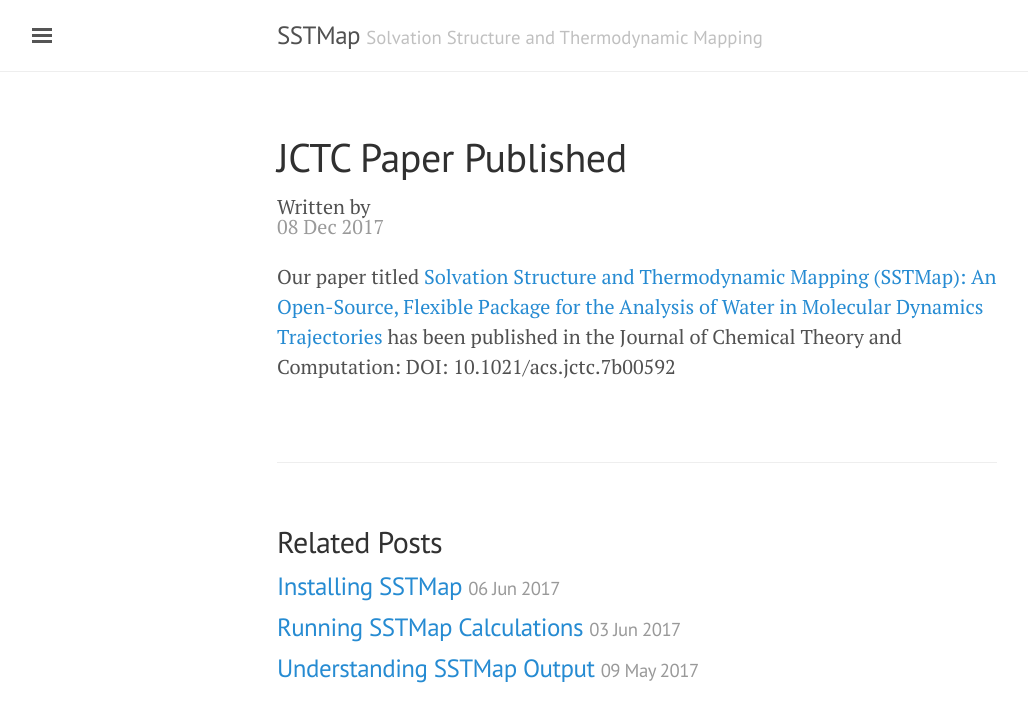
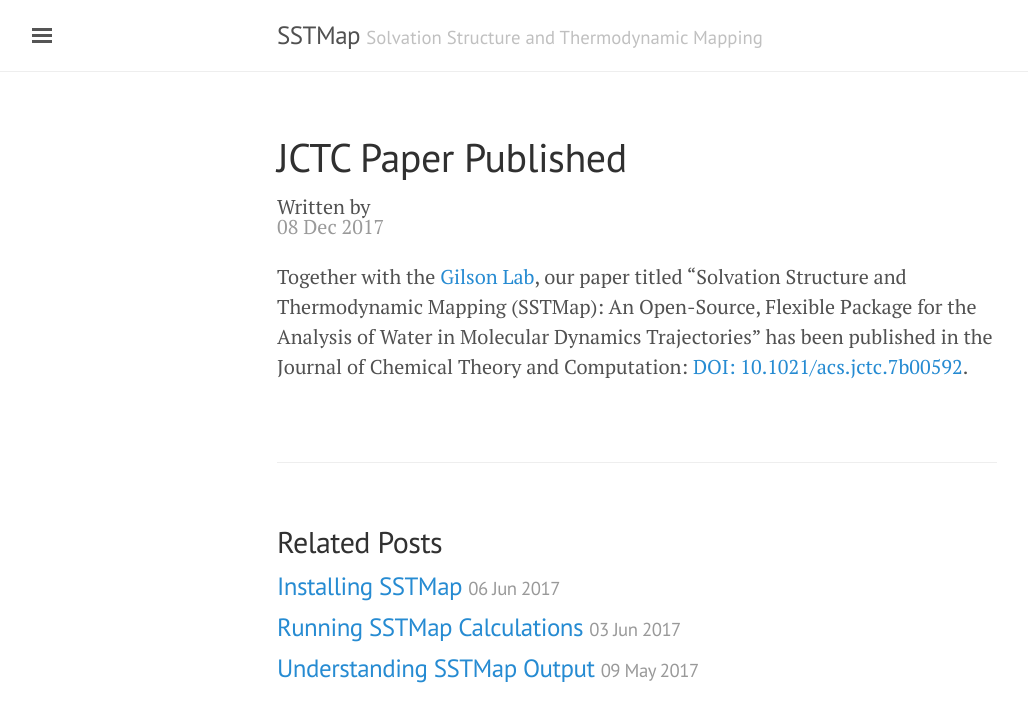
Before and after one commit to KurtzmanLab/SSTMap, a Jekyll site: the page built from _posts/2017-12-08-JCTC-Paper.md, in a window 1280 px wide. Shown: the top 722 px of the page, without its empty margins (3-1031 px from the left). Built offline with Jekyll 4.4.1, drawn with Linux system fonts in a browser that asks for light colours.

Commit message:
Update 2017-12-08-JCTC-Paper.md

```diff
--- a/_posts/2017-12-08-JCTC-Paper.md
+++ b/_posts/2017-12-08-JCTC-Paper.md
@@ -1,9 +1,9 @@
 ---
 layout: post
-author: Tom-Kurtzman
+author: tkurtzman
 title: JCTC Paper Published
 date: 2017-12-08
 published: true
 ---
 
-Our paper titled [Solvation Structure and Thermodynamic Mapping (SSTMap): An Open-Source, Flexible Package for the Analysis of Water in Molecular Dynamics Trajectories](http://pubs.acs.org/doi/10.1021/acs.jctc.7b00592) has been published in the Journal of Chemical Theory and Computation:  DOI: 10.1021/acs.jctc.7b00592
+Together with the [Gilson Lab](http://gilson.cloud.ucsd.edu/), our paper titled "Solvation Structure and Thermodynamic Mapping (SSTMap): An Open-Source, Flexible Package for the Analysis of Water in Molecular Dynamics Trajectories" has been published in the Journal of Chemical Theory and Computation:  [DOI: 10.1021/acs.jctc.7b00592](http://pubs.acs.org/doi/10.1021/acs.jctc.7b00592).
```
